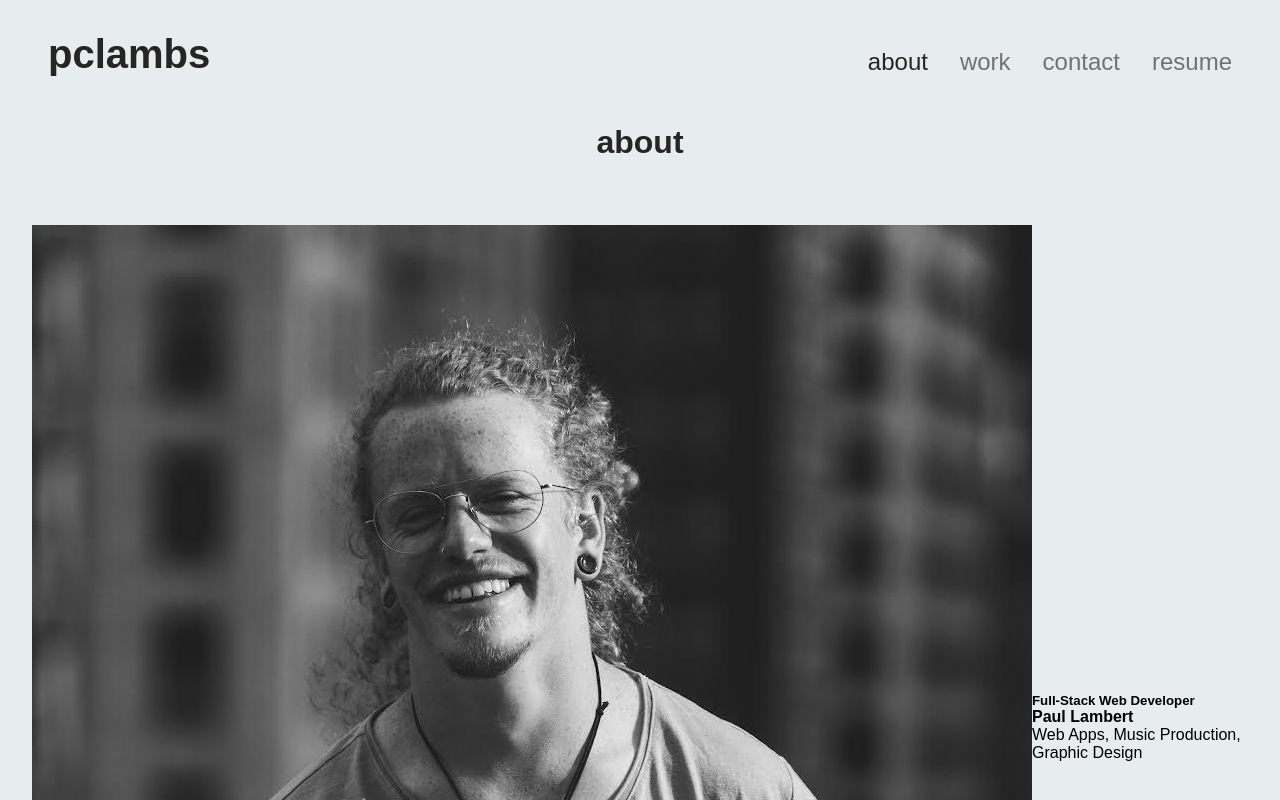
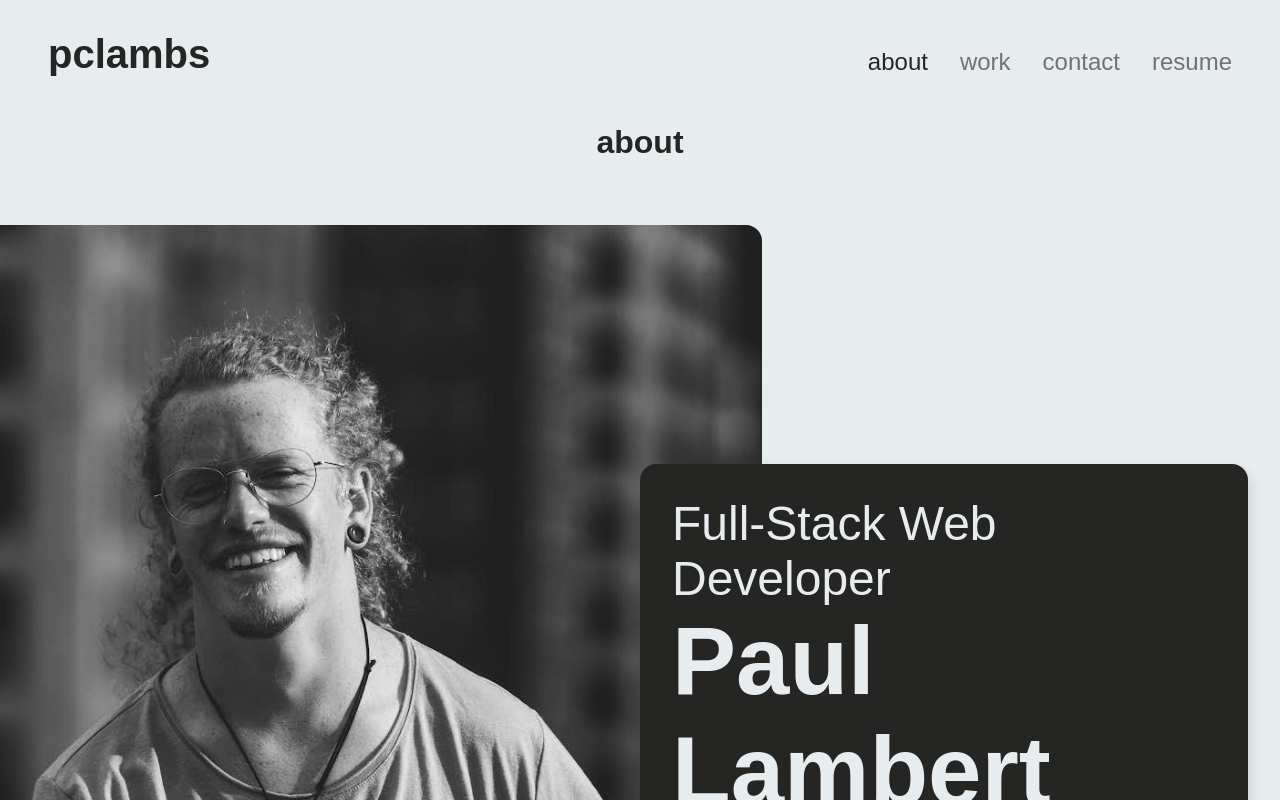
Before and after one commit to pclambs/react-portfolio, a React (Vite) app: page / in a window 1280 px wide. Shown: the top 800 px of the page. Built offline with nearby package versions, Linux system fonts and the light colour scheme.

Commit message:
img bug fix

```diff
--- a/src/pages/About/About-1.css
+++ b/src/pages/About/About.css
@@ -1,4 +1,4 @@
-/* .about-paul {
+.about-paul {
   flex: 0 0 55%;
   border-radius: 1rem;
   width: 100%;
@@ -100,9 +100,8 @@ h5 {
     all: unset !important;
     display: block !important;
 
-
-    height: auto !important;
-    width: 100% !important;
+    /* height: auto !important;
+    width: 100% !important; */
   }
 
   h4 {
@@ -116,4 +115,4 @@ h5 {
   .about-card p {
     font-size: 1rem;
   }
-} */
+}
--- a/src/pages/About/index.jsx
+++ b/src/pages/About/index.jsx
@@ -1,6 +1,6 @@
 import React from 'react'
 import paulImg from '../../assets/paul.min.jpg'
-import './About-1.css'
+import './About.css?ver=1.0.0'
 
 
 function About() {
```
